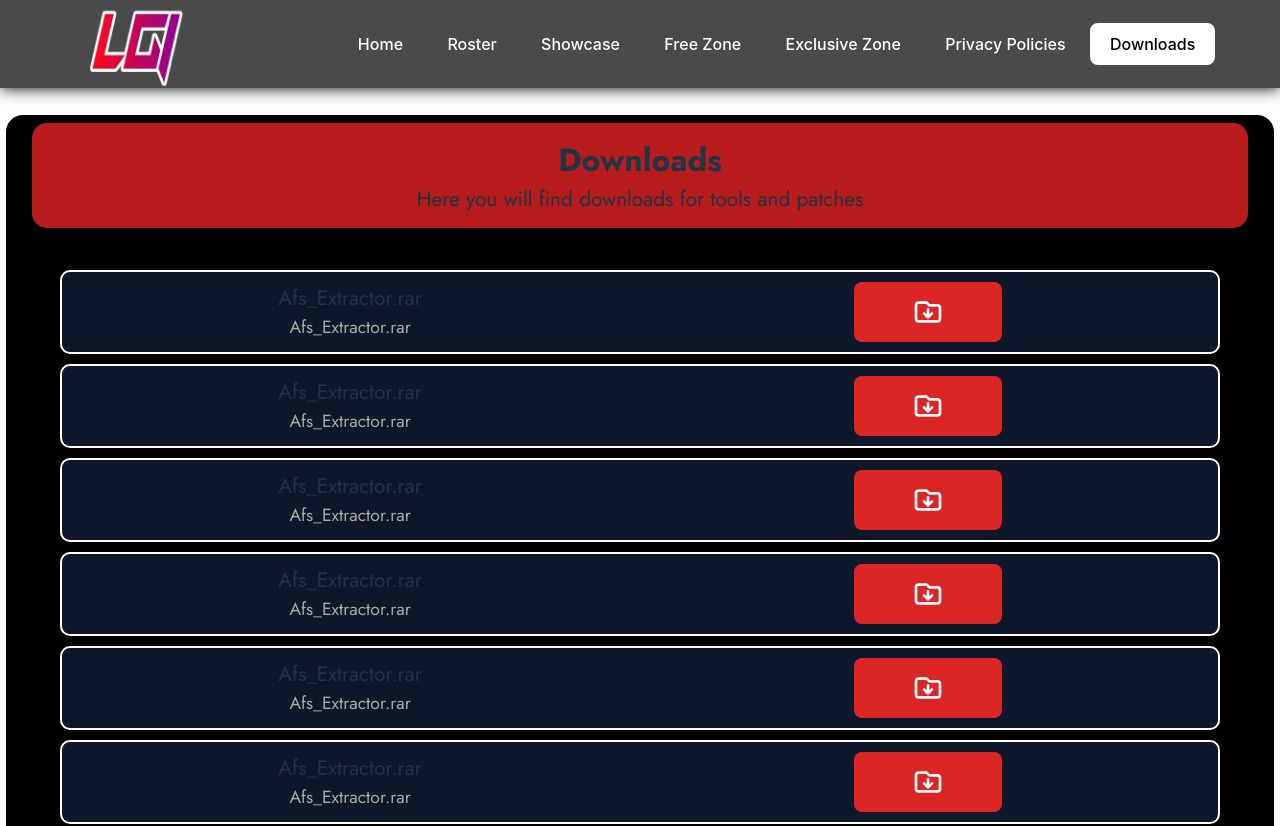
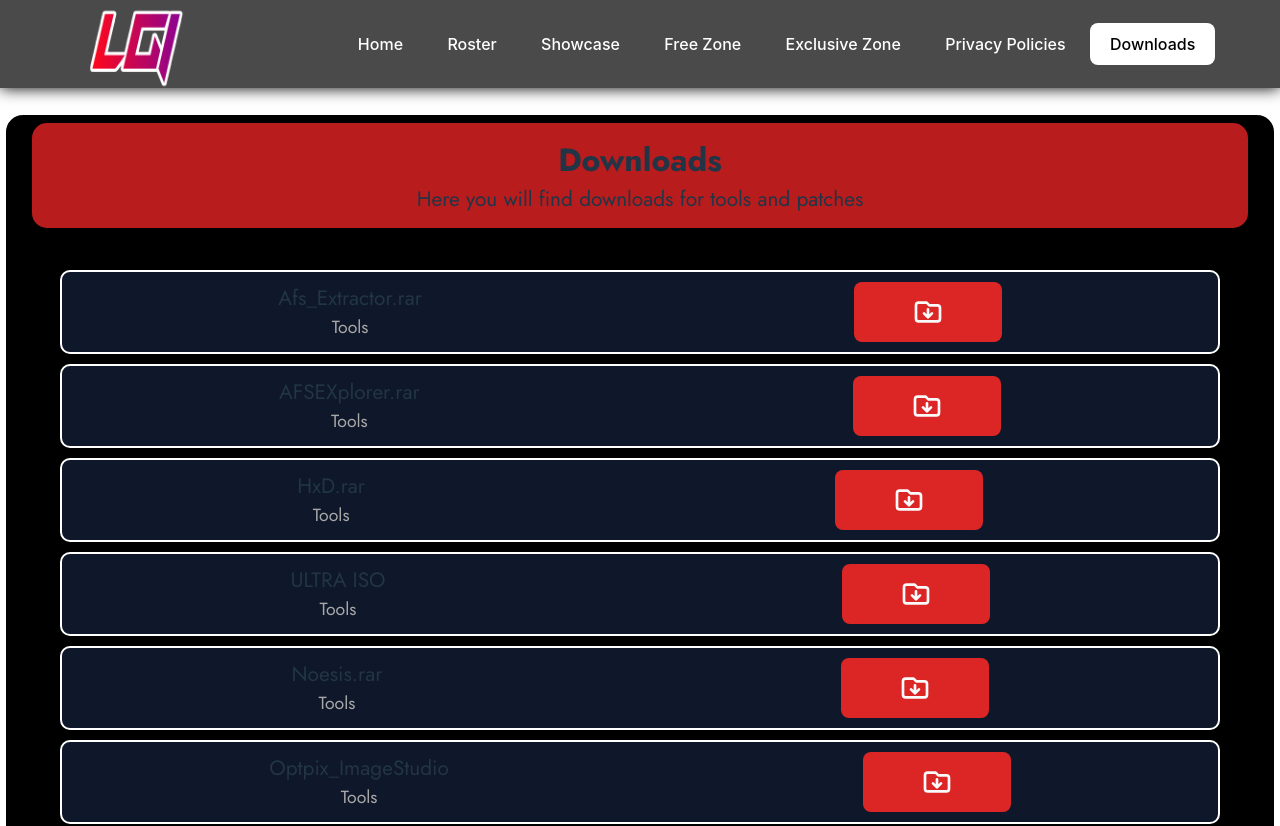
Before and after one commit to VenomHare/lgishowcase, a React (Vite) app: page /downloads in a window 1280 px wide. Shown: the top 826 px of the page. Built offline with nearby package versions, Linux system fonts and the light colour scheme; a web font is replaced by a local one.

Commit message:
Changing in Downloads
adding links in downloads section

Co-Authored-By: Piyush Chourasia <96751095+LgiShadow@users.noreply.github.com>

```diff
--- a/src/components/config.ts
+++ b/src/components/config.ts
@@ -17,43 +17,43 @@ export type DownloadData = {
 const DownloadPageData : DownloadData[] = [
     {
         title: "Afs_Extractor.rar",
-        description:"Afs_Extractor.rar",
+        description:"Tools",
         downloadLink:" https://direct-link.net/1237994/download-afs-extractor"
     },
     {
-        title: "Afs_Extractor.rar",
-        description:"Afs_Extractor.rar",
-        downloadLink:" https://direct-link.net/1237994/download-afs-extractor"
+        title: "AFSEXplorer.rar",
+        description:"Tools",
+        downloadLink:" https://direct-link.net/1237994/afsexplorer"
     },
     {
-        title: "Afs_Extractor.rar",
-        description:"Afs_Extractor.rar",
-        downloadLink:" https://direct-link.net/1237994/download-afs-extractor"
+        title: "HxD.rar",
+        description:"Tools",
+        downloadLink:" https://link-hub.net/1237994/hxdrar"
     },
     {
-        title: "Afs_Extractor.rar",
-        description:"Afs_Extractor.rar",
-        downloadLink:" https://direct-link.net/1237994/download-afs-extractor"
+        title: "ULTRA ISO",
+        description:"Tools",
+        downloadLink:" https://link-target.net/1237994/ultra-iso-premium"
     },
     {
-        title: "Afs_Extractor.rar",
-        description:"Afs_Extractor.rar",
-        downloadLink:" https://direct-link.net/1237994/download-afs-extractor"
+        title: "Noesis.rar",
+        description:"Tools",
+        downloadLink:" https://direct-link.net/1237994/noesisrar"
     },
     {
-        title: "Afs_Extractor.rar",
-        description:"Afs_Extractor.rar",
-        downloadLink:" https://direct-link.net/1237994/download-afs-extractor"
+        title: "Optpix_ImageStudio",
+        description:"Tools",
+        downloadLink:" https://link-target.net/1237994/optpix-imagestudio-v312"
     },
     {
-        title: "Afs_Extractor.rar",
-        description:"Afs_Extractor.rar",
-        downloadLink:" https://direct-link.net/1237994/download-afs-extractor"
+        title: "SVR_Anim_UnRepacker",
+        description:"Tools",
+        downloadLink:" https://link-target.net/1237994/svr-anim-unrepacker-v35"
     },
     {
-        title: "Afs_Extractor.rar",
-        description:"Afs_Extractor.rar",
-        downloadLink:" https://direct-link.net/1237994/download-afs-extractor"
+        title: "SVR_Anim_Editor",
+        description:"Tools",
+        downloadLink:" https://link-hub.net/1237994/svr-anim-editor-v7"
     },
 
 ]
```
